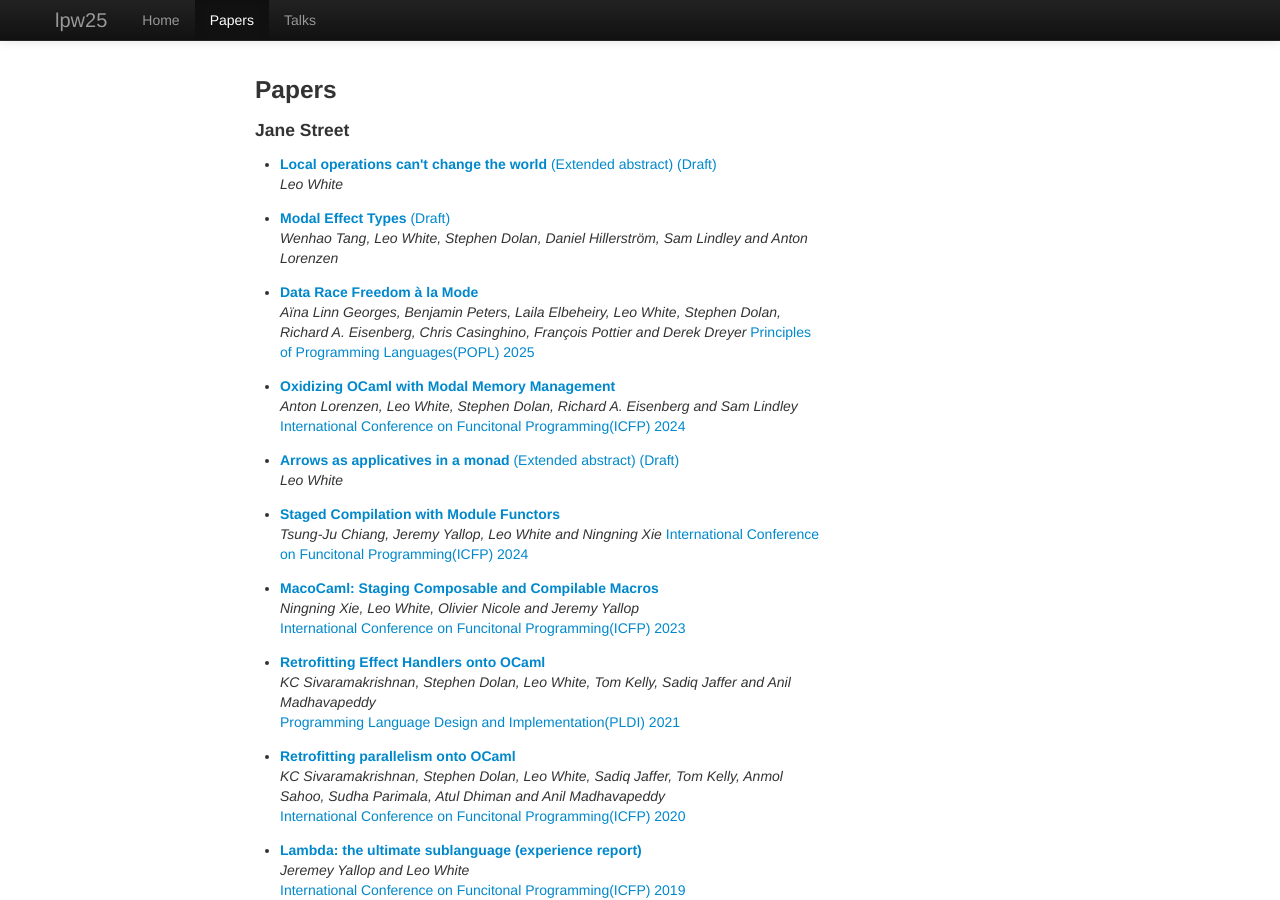
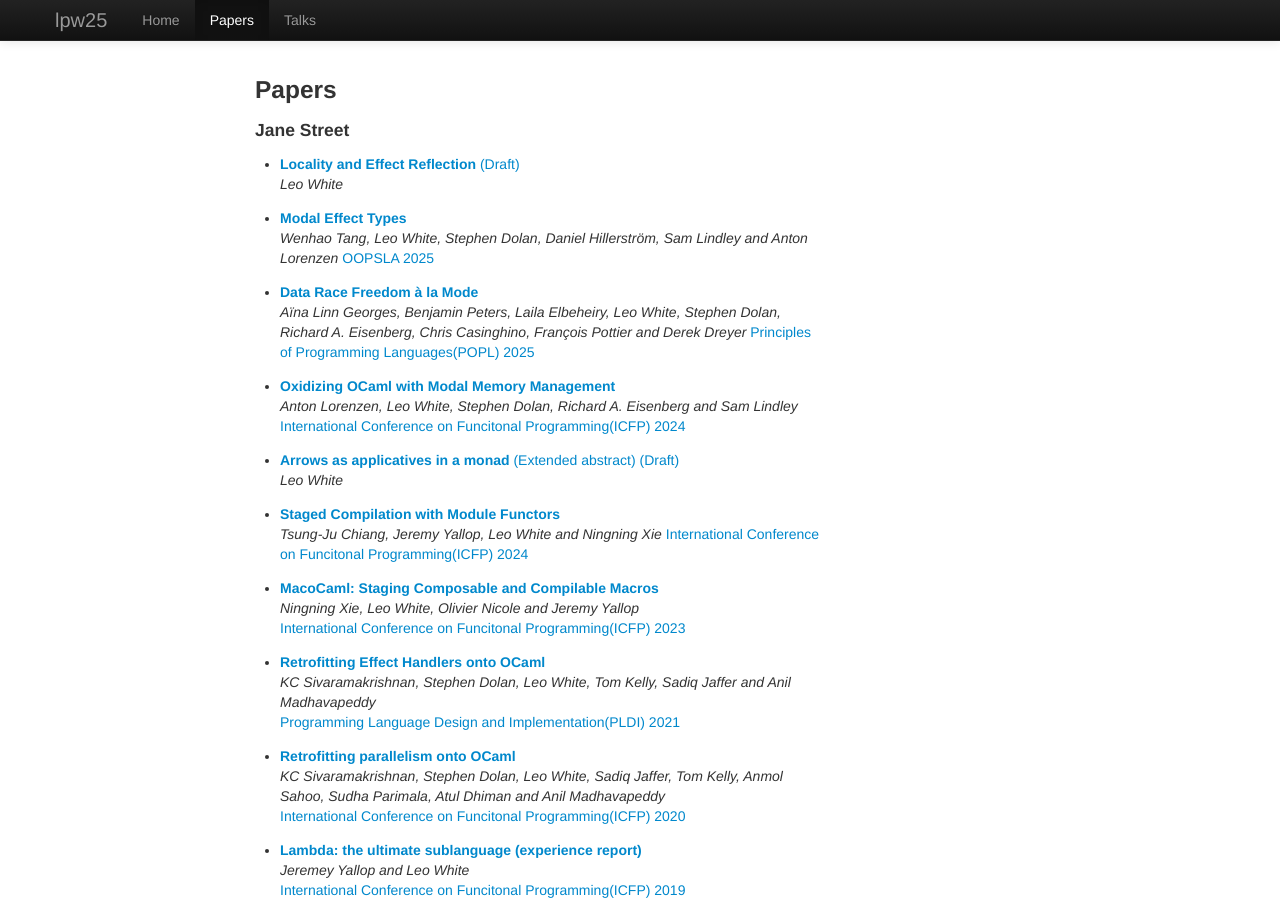
Before and after one commit to lpw25/lpw25.github.com, a Jekyll site: the page built from papers.html, in a window 1280 px wide and 900 px high. Built offline with Jekyll 4.4.1, drawn with Linux system fonts in a browser that asks for light colours.

Commit message:
Add locality and effect reflection draft

```diff
--- a/papers.html
+++ b/papers.html
@@ -10,12 +10,13 @@
     <h4> Jane Street </h4>
     <ul>
       <li style="margin: 1em 0">
-        <a href="/papers/locality-effects.pdf"><b>Local operations can't change the world</b> (Extended abstract) (Draft)</a><br>
+        <a href="/papers/popl2026.pdf"><b>Locality and Effect Reflection</b> (Draft)</a><br>
         <i>Leo White</i>
       </li>
       <li style="margin: 1em 0">
-        <a href="/papers/oopsla2025.pdf"><b>Modal Effect Types</b> (Draft) </a><br>
+        <a href="/papers/oopsla2025.pdf"><b>Modal Effect Types</b></a><br>
         <i>Wenhao Tang, Leo White, Stephen Dolan, Daniel Hillerström, Sam Lindley and Anton Lorenzen</i>
+        <a href="https://2025.splashcon.org/track/OOPSLA">OOPSLA 2025</a>
       </li>
       <li style="margin: 1em 0">
         <a href="/papers/icfp2024.pdf"><b>Data Race Freedom à la Mode</b></a><br>
```
Also changed, not shown: 1 other file.
